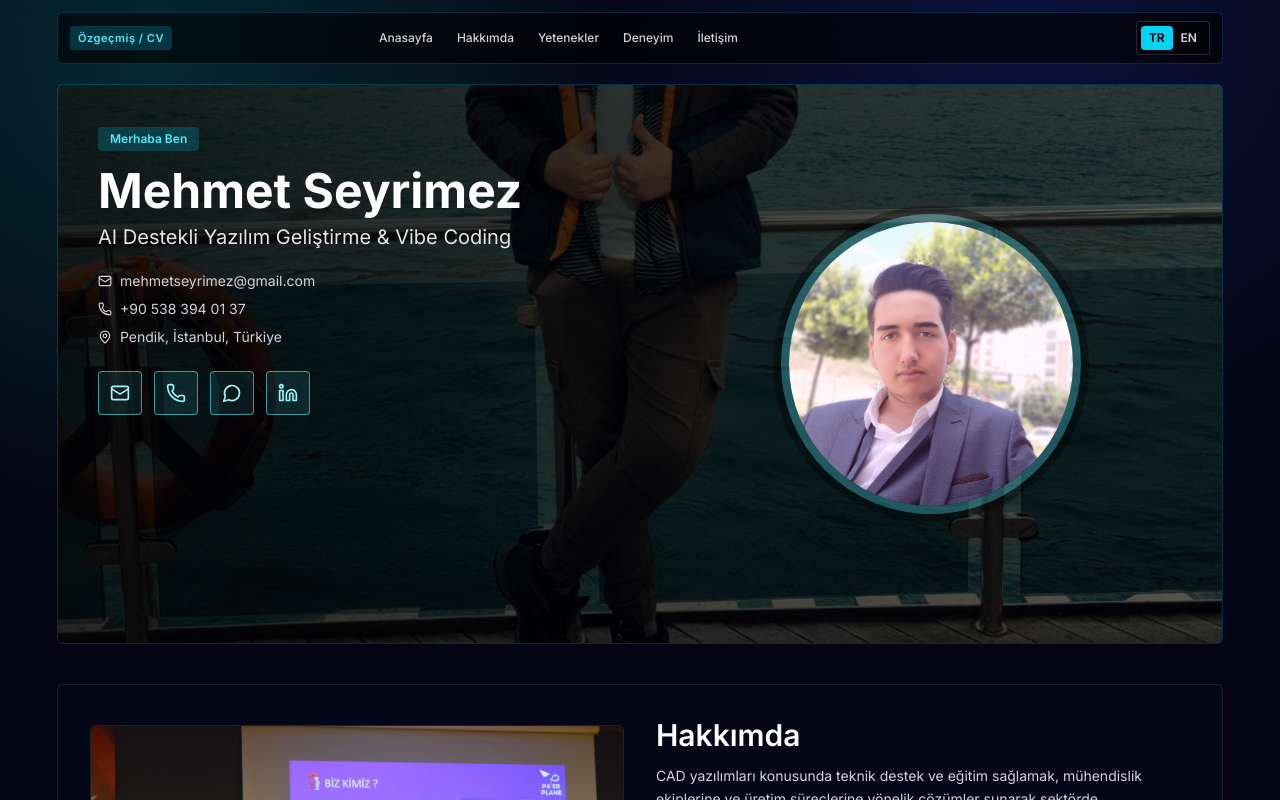
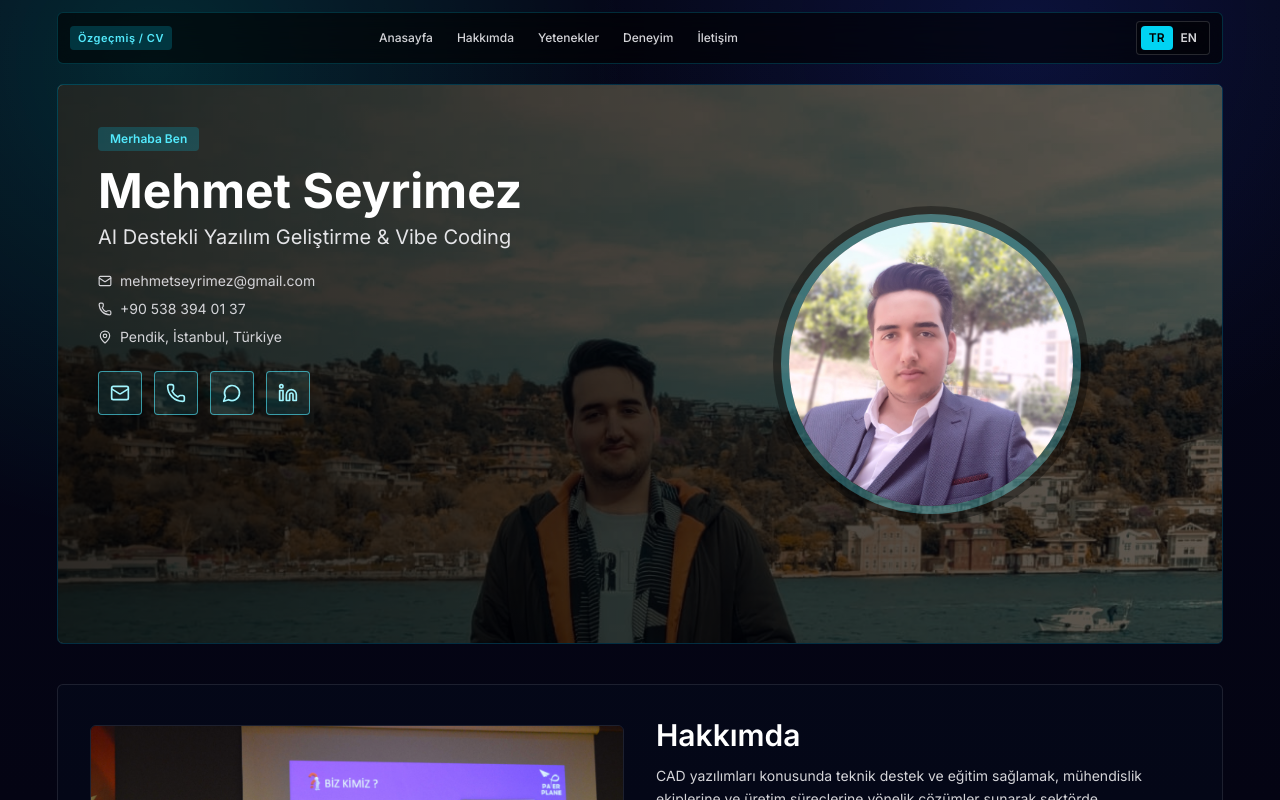
Before and after one commit to SolidKing78/Mehmet-Portfolyo, a Next.js app: page / in a window 1280 px wide. Shown: the top 800 px of the page. Built offline with nearby package versions, Linux system fonts and the light colour scheme.

Commit message:
ana sayfa arka görsel güncellendir

```diff
--- a/src/app/globals.css
+++ b/src/app/globals.css
@@ -193,6 +193,12 @@
 
   .hero-bg-image {
     object-position: 50% 72%;
+  }
+
+  @media (min-width: 1024px) {
+    .hero-bg-image {
+      object-position: 50% 16%;
+    }
   }
 
   .hero-overlay {
```
